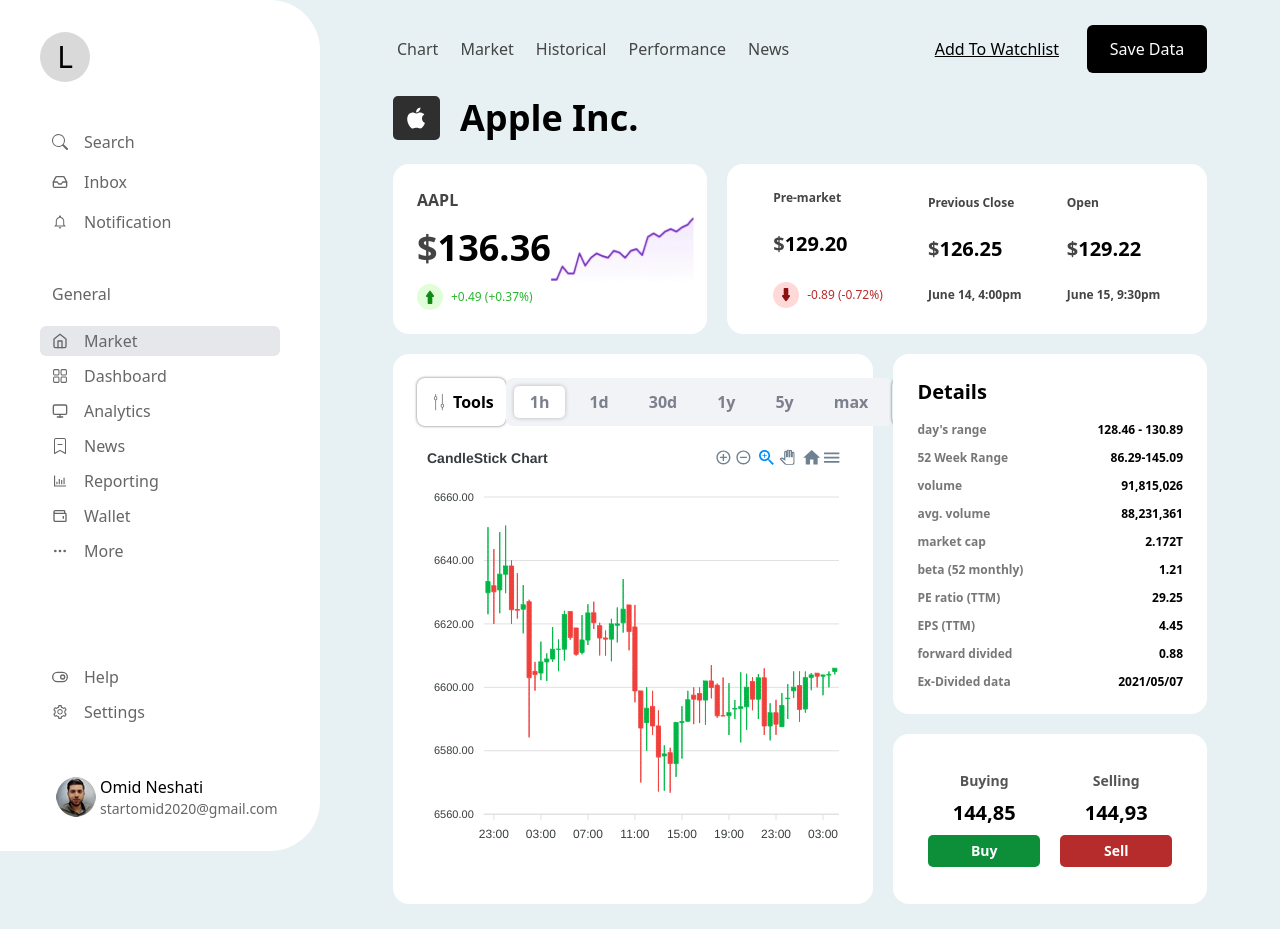
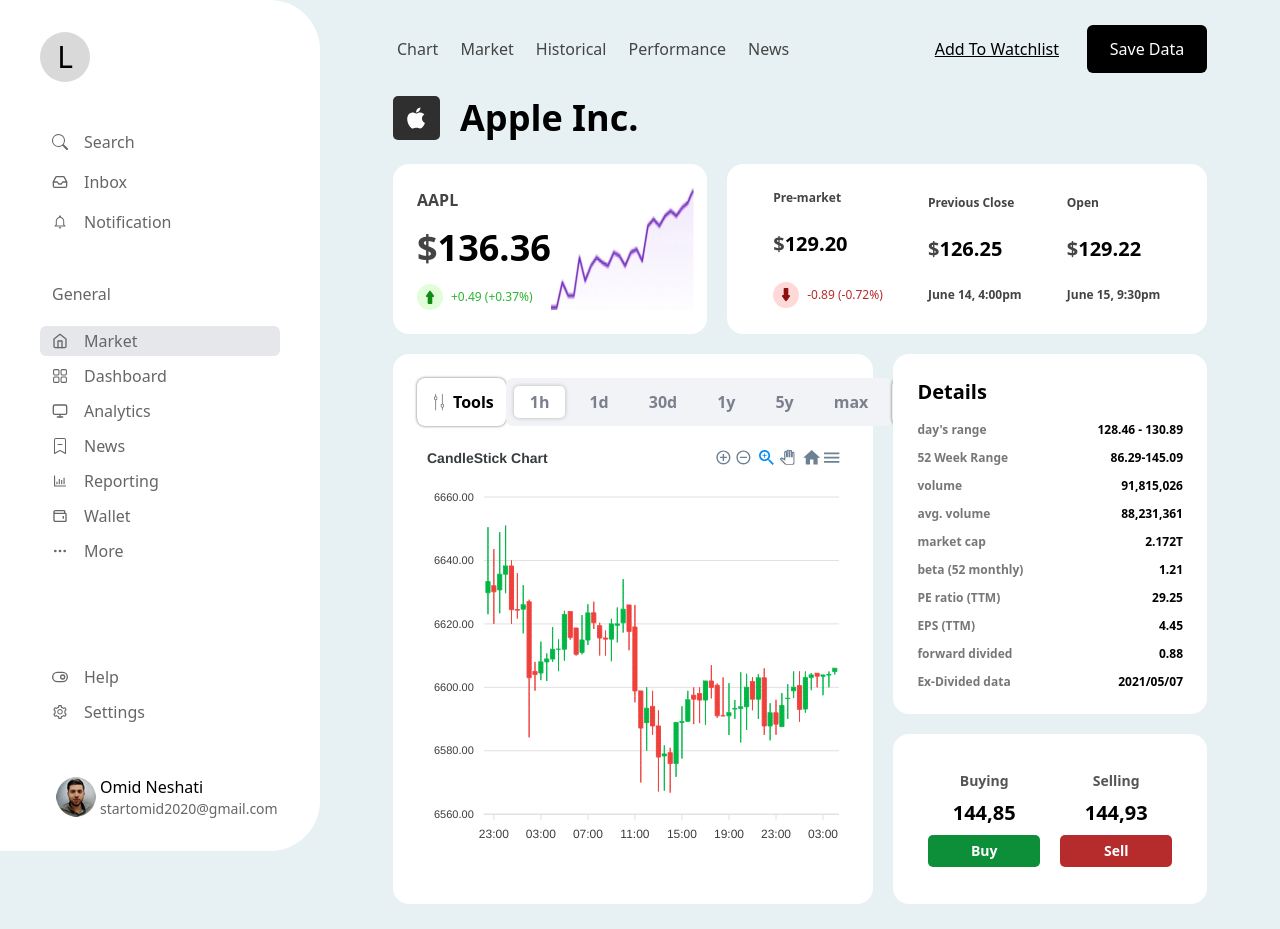
Before and after one commit to omidneshati/coding-ui-practice, a React (Vite) app: page / in a window 1280 px wide. Built offline with nearby package versions, Linux system fonts and the light colour scheme.

Commit message:
replace svg with png

```diff
--- a/src/components/PricePanel/PricePanel.tsx
+++ b/src/components/PricePanel/PricePanel.tsx
@@ -14,7 +14,7 @@
           <span className="text-[#2CB631]">+0.49 (+0.37%)</span>
         </div>
       </div>
-      <img src="small-chart.svg" className="" />
+      <img src="small-chart.png" className="" />
     </div>
   );
 };
```
Also changed, not shown: public/small-chart.png (added), public/small-chart.svg (deleted).
